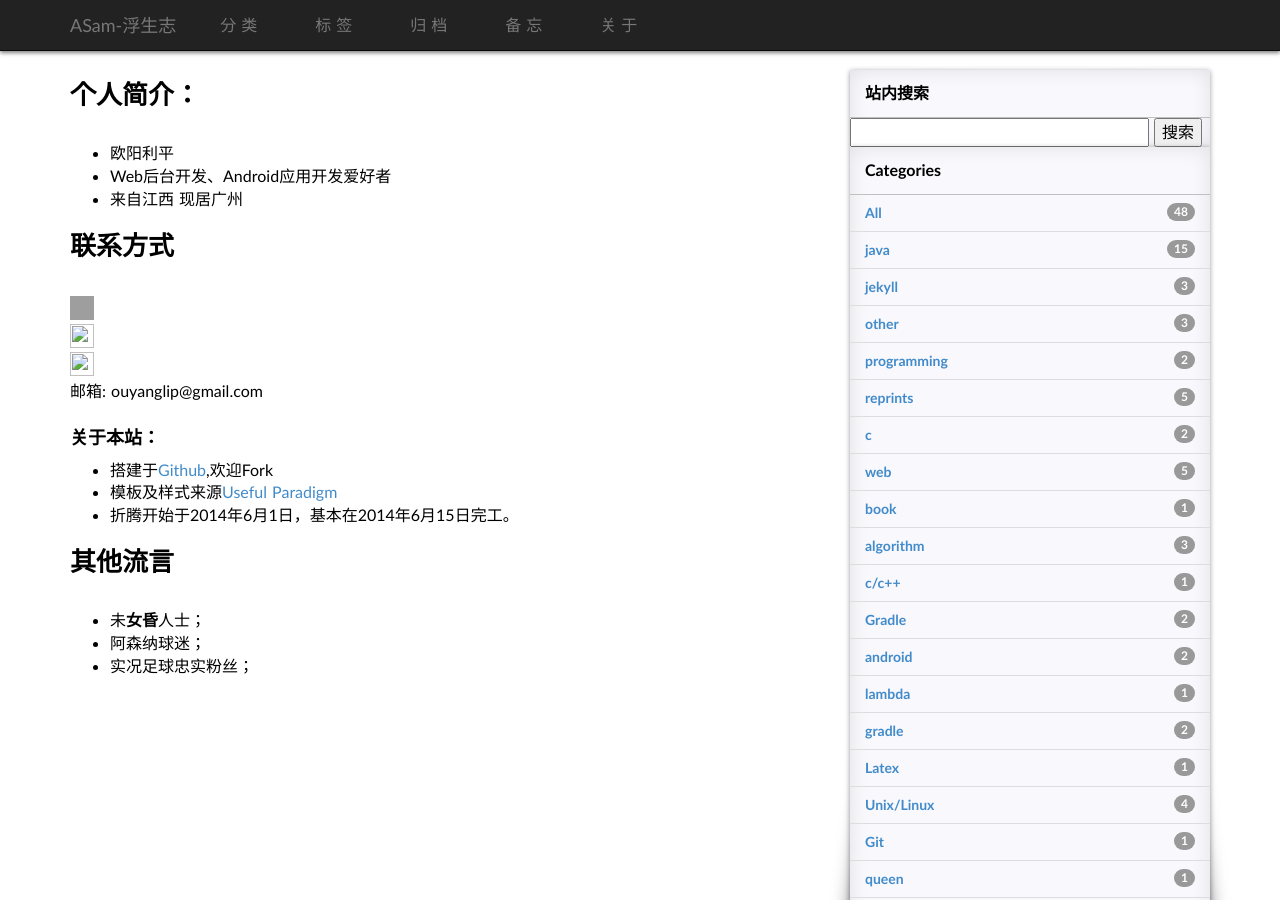
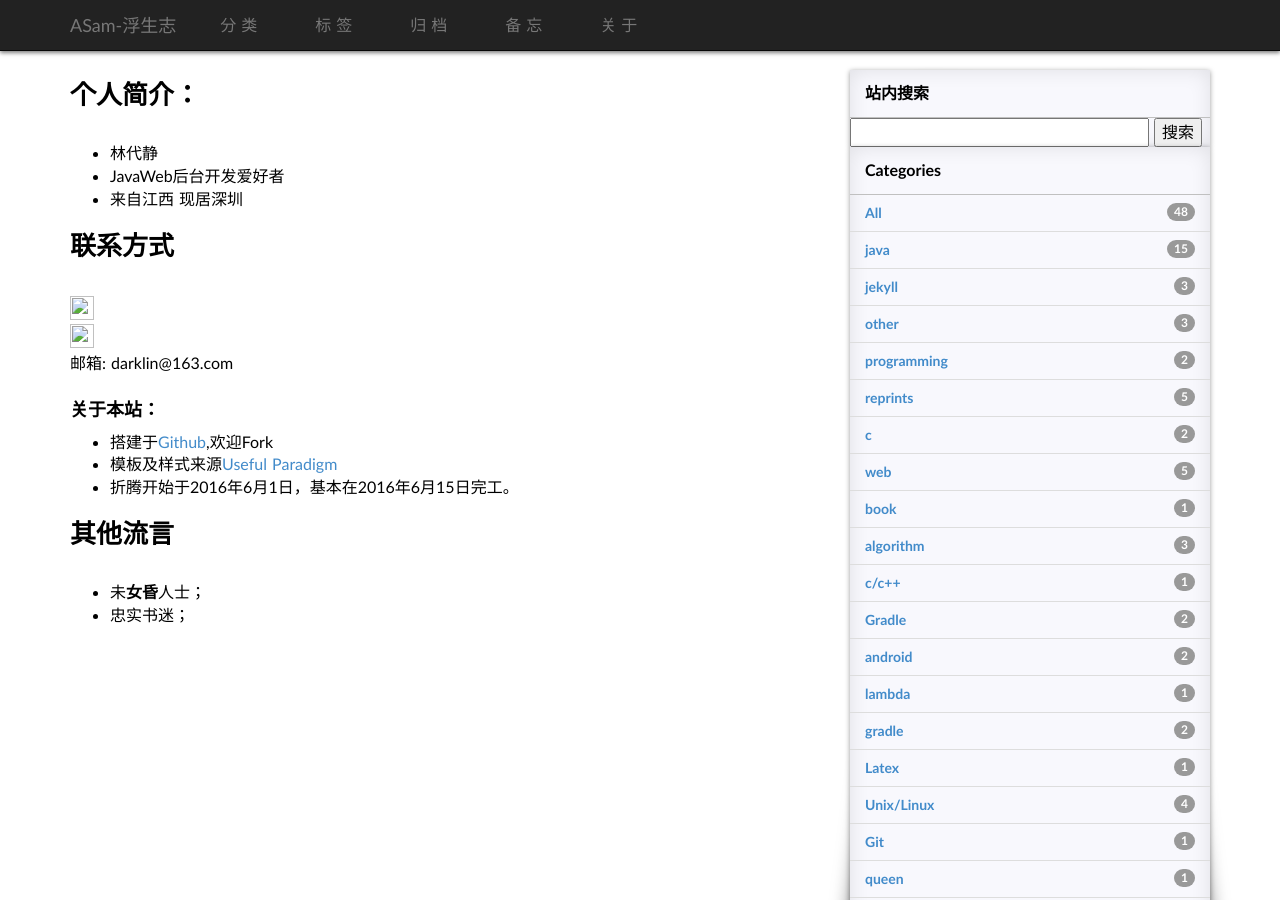
Before and after one commit to darklin/darklin.github.io, a Jekyll site: the page built from about.md, in a window 1280 px wide and 900 px high. Built offline with Jekyll 4.4.1, drawn with Linux system fonts in a browser that asks for light colours; some web fonts are replaced; comment, search, counter and statistics services are not loaded; some of the changed text lies outside the part shown; grey boxes are pictures that could not be loaded.

Commit message:
最后修改关于与底部

```diff
--- a/_includes/copyright.html
+++ b/_includes/copyright.html
@@ -1,4 +1,4 @@
-<p><small>Designed by <a href="https://github.com/EZLippi">Lippi</a> | Free hosted at <a href="https://github.com/EZLippi/EZLippi.github.io">Github</a> | Copyright 2014 - {{site.time | date:"%Y"}}
+<p><small>Designed by <a href="https://github.com/darklin">darklin</a> | Free hosted at <a href="https://github.com/darklin/darklin.github.io">Github</a> | Copyright 2017 - {{site.time | date:"%Y"}}
 										</p>
 
 	<!--
--- a/about.md
+++ b/about.md
@@ -5,26 +5,24 @@ title: "关于：About"
 
 ## 个人简介：
 
-* 欧阳利平
-* Web后台开发、Android应用开发爱好者
-* 来自江西 现居广州
+* 林代静
+* JavaWeb后台开发爱好者
+* 来自江西 现居深圳
 
 ## 联系方式
 
 <p class="contact">
- <a href="http://weibo.com/ouyanglip" title="微博联系我"><img src="http://www.sinaimg.cn/blog/developer/wiki/LOGO_32x32.png" width="24" height="24" style="display:inline-block;vertical-align:middle"></a><br/>
-        <a href="http://www.zhihu.com/people/lippi-ouyang" title="知乎联系我"><img src="http://www.zhihu.com/favicon.ico" width="24" height="24" style="display:inline-block;vertical-align:middle"></a><br/>
- <a href="https://github.com/LippiOuYang" title="Github联系我"><img src="http://www.github.com/favicon.ico" width="24" height="24" style="display:inline-block;vertical-align:middle"></a><br/>
-邮箱: ouyanglip@gmail.com
+ <a href="http://www.zhihu.com/people//lin-dai-jing-19" title="知乎联系我"><img src="http://www.zhihu.com/favicon.ico" width="24" height="24" style="display:inline-block;vertical-align:middle"></a><br/>
+ <a href="https://github.com/darklin" title="Github联系我"><img src="http://www.github.com/favicon.ico" width="24" height="24" style="display:inline-block;vertical-align:middle"></a><br/>
+邮箱: darklin@163.com
 </p>
 
 ### 关于本站：
 
-* 搭建于[Github](https://github.com/LippiOuYang/LippiOuYang.github.io),欢迎Fork
+* 搭建于[Github](https://github.com/darklin/darklin.github.io),欢迎Fork
 * 模板及样式来源[Useful Paradigm](http://usefulparadigm.com/)
-* 折腾开始于2014年6月1日，基本在2014年6月15日完工。
+* 折腾开始于2016年6月1日，基本在2016年6月15日完工。
 
 ## 其他流言
 * 未**女昏**人士；
-* 阿森纳球迷；
-* 实况足球忠实粉丝；
+* 忠实书迷；
```
